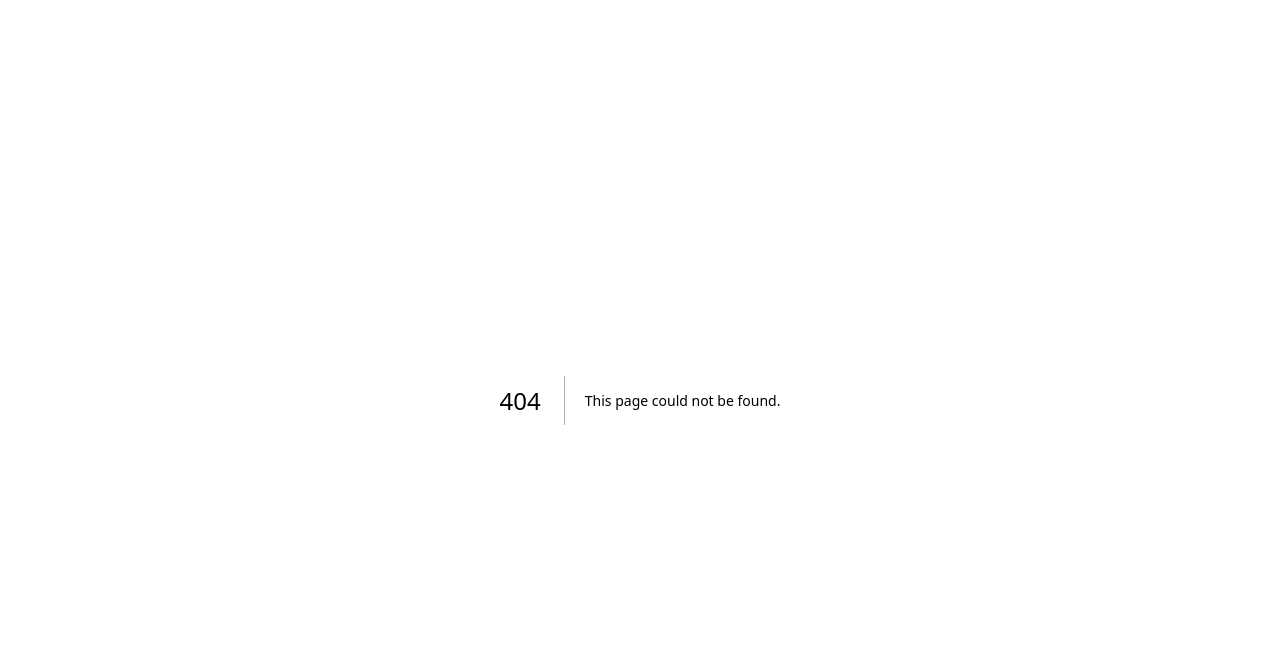
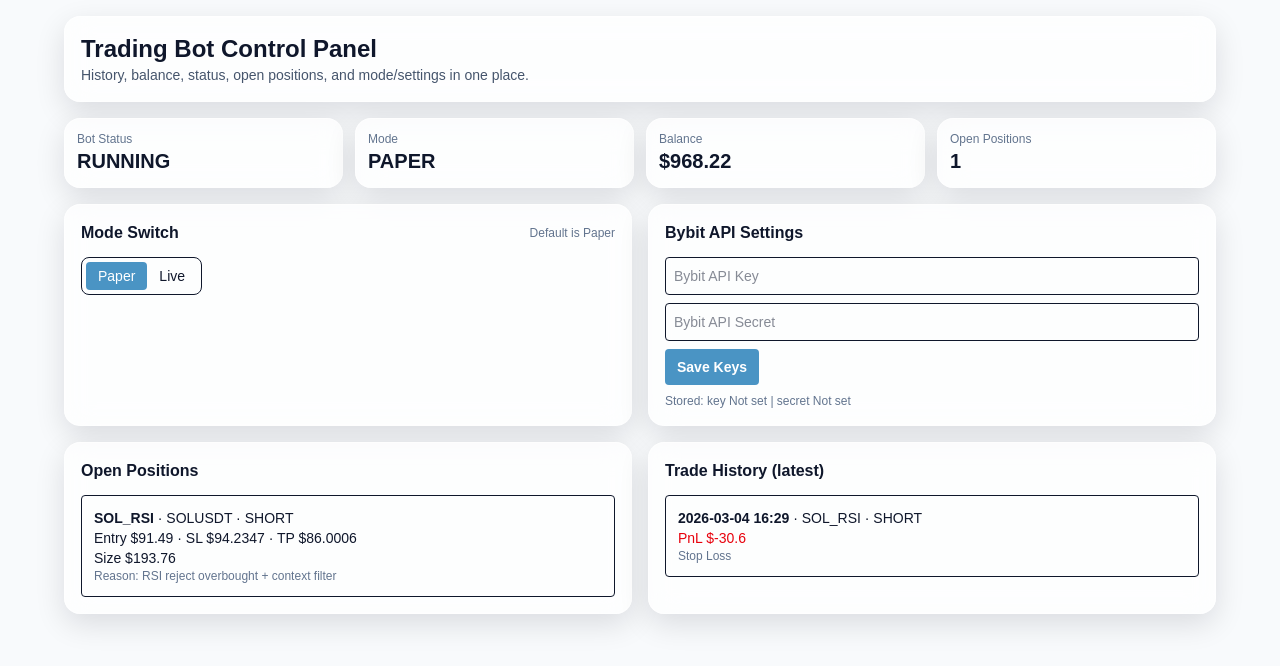
Before and after one commit to ZZYXX-CC/task-dashboard, a Next.js app: page /trading in a window 1280 px wide. Before the commit this address had no page. Shown: the top 666 px of the page. Built offline with nearby package versions, Linux system fonts and the light colour scheme.

Commit message:
feat: add trading control panel v1 with status, history, positions, mode and key settings

```diff
--- /dev/null
+++ b/src/app/api/trading-state/route.ts
@@ -0,0 +1,89 @@
+import { existsSync, readFileSync } from "node:fs";
+
+export const runtime = "nodejs";
+
+const FALLBACK = {
+  status: "running",
+  mode: "paper",
+  balance: 968.22,
+  equity: 968.22,
+  openPositions: [
+    {
+      strategy: "SOL_RSI",
+      symbol: "SOLUSDT",
+      side: "short",
+      entry: 91.49,
+      sl: 94.2347,
+      tp: 86.0006,
+      size: 193.76,
+      reason: "RSI reject overbought + context filter",
+    },
+  ],
+  history: [
+    {
+      time: "2026-03-04 16:29",
+      strategy: "SOL_RSI",
+      side: "short",
+      pnl: -30.6,
+      reason: "Stop Loss",
+    },
+  ],
+};
+
+export async function GET() {
+  try {
+    const localPath = "C:/Users/umari/.openclaw/workspace/skills/bybit-futures/scripts/paper_state.json";
+    if (!existsSync(localPath)) return Response.json(FALLBACK);
+
+    const raw = JSON.parse(readFileSync(localPath, "utf-8")) as {
+      capital?: number;
+      positions?: Record<string, {
+        strategy?: string;
+        symbol: string;
+        side: string;
+        entry_price: number;
+        sl: number;
+        tp: number;
+        margin: number;
+        open_reason?: string;
+      }>;
+      trades?: Array<{
+        exit_time?: string;
+        strategy: string;
+        side: string;
+        pnl: number;
+        reason: string;
+      }>;
+    };
+
+    const openPositions = Object.values(raw.positions || {}).map((p) => ({
+      strategy: p.strategy || "unknown",
+      symbol: p.symbol,
+      side: p.side,
+      entry: p.entry_price,
+      sl: p.sl,
+      tp: p.tp,
+      size: p.margin,
+      reason: p.open_reason || "n/a",
+    }));
+
+    const history = (raw.trades || []).slice(-20).reverse().map((t) => ({
+      time: (t.exit_time || "").replace("T", " ").slice(0, 16),
+      strategy: t.strategy,
+      side: t.side,
+      pnl: t.pnl,
+      reason: t.reason,
+    }));
+
+    return Response.json({
+      status: "running",
+      mode: "paper",
+      balance: Number(raw.capital || 0),
+      equity: Number(raw.capital || 0),
+      openPositions,
+      history,
+    });
+  } catch {
+    return Response.json(FALLBACK);
+  }
+}
--- /dev/null
+++ b/src/app/trading/page.tsx
@@ -0,0 +1,149 @@
+"use client";
+
+import { useEffect, useMemo, useState } from "react";
+
+type Position = {
+  strategy: string;
+  symbol: string;
+  side: string;
+  entry: number;
+  sl: number;
+  tp: number;
+  size: number;
+  reason: string;
+};
+
+type Trade = {
+  time: string;
+  strategy: string;
+  side: string;
+  pnl: number;
+  reason: string;
+};
+
+type TradingState = {
+  status: "running" | "stopped";
+  mode: "paper" | "live";
+  balance: number;
+  equity: number;
+  openPositions: Position[];
+  history: Trade[];
+};
+
+export default function TradingPage() {
+  const [state, setState] = useState<TradingState | null>(null);
+  const [mode, setMode] = useState<"paper" | "live">(() => {
+    if (typeof window === "undefined") return "paper";
+    const saved = localStorage.getItem("trading-mode");
+    return saved === "live" ? "live" : "paper";
+  });
+  const [apiKey, setApiKey] = useState(() => (typeof window === "undefined" ? "" : localStorage.getItem("bybit-api-key") || ""));
+  const [apiSecret, setApiSecret] = useState(() => (typeof window === "undefined" ? "" : localStorage.getItem("bybit-api-secret") || ""));
+
+  useEffect(() => {
+    const fetchState = async () => {
+      const res = await fetch("/api/trading-state", { cache: "no-store" });
+      const json = await res.json();
+      setState(json);
+    };
+    fetchState();
+    const t = setInterval(fetchState, 5000);
+    return () => clearInterval(t);
+  }, []);
+
+  const maskedKey = useMemo(() => (apiKey ? `${apiKey.slice(0, 6)}***${apiKey.slice(-4)}` : "Not set"), [apiKey]);
+  const maskedSecret = useMemo(() => (apiSecret ? `${apiSecret.slice(0, 4)}***${apiSecret.slice(-3)}` : "Not set"), [apiSecret]);
+
+  const saveKeys = () => {
+    localStorage.setItem("bybit-api-key", apiKey);
+    localStorage.setItem("bybit-api-secret", apiSecret);
+    alert("Saved locally for now. Server-side secure storage will be added next.");
+  };
+
+  const switchMode = (m: "paper" | "live") => {
+    setMode(m);
+    localStorage.setItem("trading-mode", m);
+  };
+
+  return (
+    <main className="min-h-screen bg-slate-50 p-4 text-slate-900">
+      <div className="mx-auto max-w-6xl space-y-4">
+        <header className="glass rounded-2xl p-4">
+          <h1 className="text-2xl font-bold">Trading Bot Control Panel</h1>
+          <p className="text-sm text-slate-600">History, balance, status, open positions, and mode/settings in one place.</p>
+        </header>
+
+        <section className="grid gap-3 sm:grid-cols-2 lg:grid-cols-4">
+          <Card label="Bot Status" value={state?.status?.toUpperCase() || "..."} />
+          <Card label="Mode" value={mode.toUpperCase()} />
+          <Card label="Balance" value={`$${(state?.balance ?? 0).toFixed(2)}`} />
+          <Card label="Open Positions" value={`${state?.openPositions?.length ?? 0}`} />
+        </section>
+
+        <section className="grid gap-4 lg:grid-cols-2">
+          <div className="glass rounded-2xl p-4">
+            <div className="mb-3 flex items-center justify-between">
+              <h2 className="font-bold">Mode Switch</h2>
+              <span className="text-xs text-slate-500">Default is Paper</span>
+            </div>
+            <div className="inline-flex rounded-lg border p-1">
+              <button className={`rounded px-3 py-1 text-sm ${mode === "paper" ? "bg-[#4a94c4] text-white" : ""}`} onClick={() => switchMode("paper")}>Paper</button>
+              <button className={`rounded px-3 py-1 text-sm ${mode === "live" ? "bg-red-600 text-white" : ""}`} onClick={() => switchMode("live")}>Live</button>
+            </div>
+            {mode === "live" && <p className="mt-2 text-xs text-red-600">Live mode selected. Ensure risk limits and keys are valid before enabling execution.</p>}
+          </div>
+
+          <div className="glass rounded-2xl p-4">
+            <h2 className="mb-3 font-bold">Bybit API Settings</h2>
+            <div className="space-y-2">
+              <input className="w-full rounded border p-2 text-sm" placeholder="Bybit API Key" value={apiKey} onChange={(e) => setApiKey(e.target.value)} />
+              <input className="w-full rounded border p-2 text-sm" placeholder="Bybit API Secret" value={apiSecret} onChange={(e) => setApiSecret(e.target.value)} />
+              <button className="rounded bg-[#4a94c4] px-3 py-2 text-sm font-semibold text-white" onClick={saveKeys}>Save Keys</button>
+              <p className="text-xs text-slate-500">Stored: key {maskedKey} | secret {maskedSecret}</p>
+            </div>
+          </div>
+        </section>
+
+        <section className="grid gap-4 lg:grid-cols-2">
+          <div className="glass rounded-2xl p-4">
+            <h2 className="mb-3 font-bold">Open Positions</h2>
+            <div className="space-y-2 text-sm">
+              {(state?.openPositions || []).map((p, i) => (
+                <div key={i} className="rounded border p-3">
+                  <p><b>{p.strategy}</b> · {p.symbol} · {p.side.toUpperCase()}</p>
+                  <p>Entry ${p.entry} · SL ${p.sl} · TP ${p.tp}</p>
+                  <p>Size ${p.size}</p>
+                  <p className="text-xs text-slate-500">Reason: {p.reason || "n/a"}</p>
+                </div>
+              ))}
+              {(!state || state.openPositions.length === 0) && <p className="text-slate-500">No open positions.</p>}
+            </div>
+          </div>
+
+          <div className="glass rounded-2xl p-4">
+            <h2 className="mb-3 font-bold">Trade History (latest)</h2>
+            <div className="max-h-80 space-y-2 overflow-auto text-sm">
+              {(state?.history || []).map((t, i) => (
+                <div key={i} className="rounded border p-3">
+                  <p><b>{t.time}</b> · {t.strategy} · {t.side.toUpperCase()}</p>
+                  <p className={t.pnl >= 0 ? "text-emerald-600" : "text-red-600"}>PnL ${t.pnl}</p>
+                  <p className="text-xs text-slate-500">{t.reason}</p>
+                </div>
+              ))}
+              {(!state || state.history.length === 0) && <p className="text-slate-500">No trades yet.</p>}
+            </div>
+          </div>
+        </section>
+      </div>
+    </main>
+  );
+}
+
+function Card({ label, value }: { label: string; value: string }) {
+  return (
+    <div className="glass rounded-2xl p-3">
+      <p className="text-xs text-slate-500">{label}</p>
+      <p className="text-xl font-bold">{value}</p>
+    </div>
+  );
+}
```
